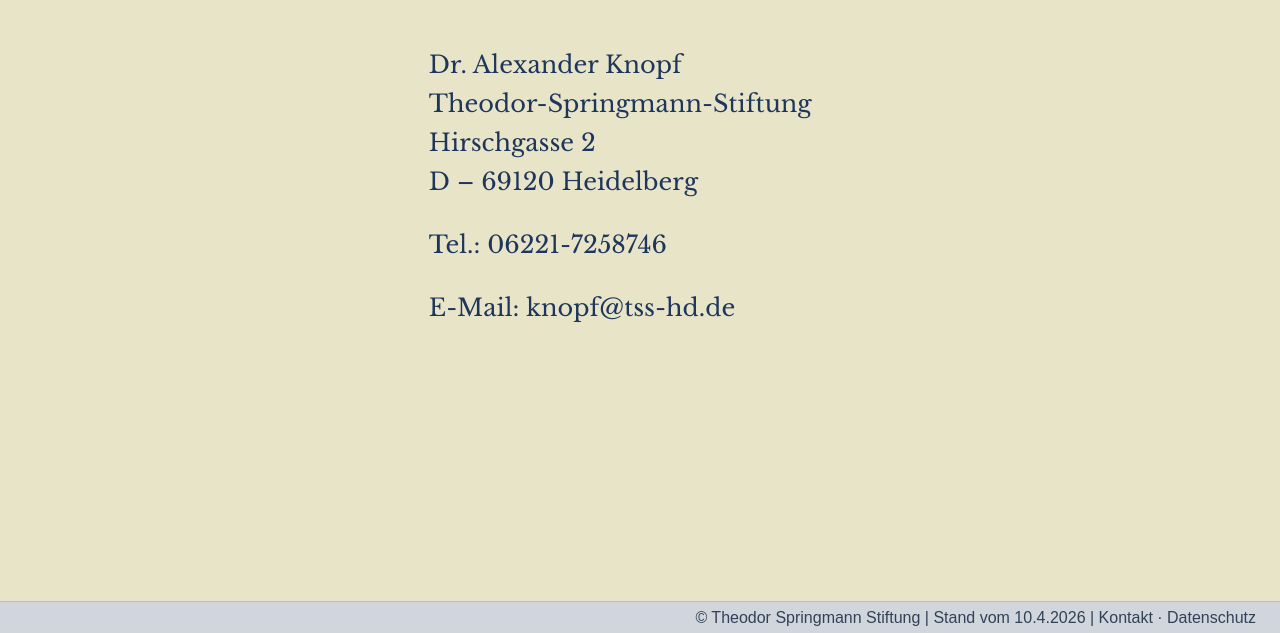
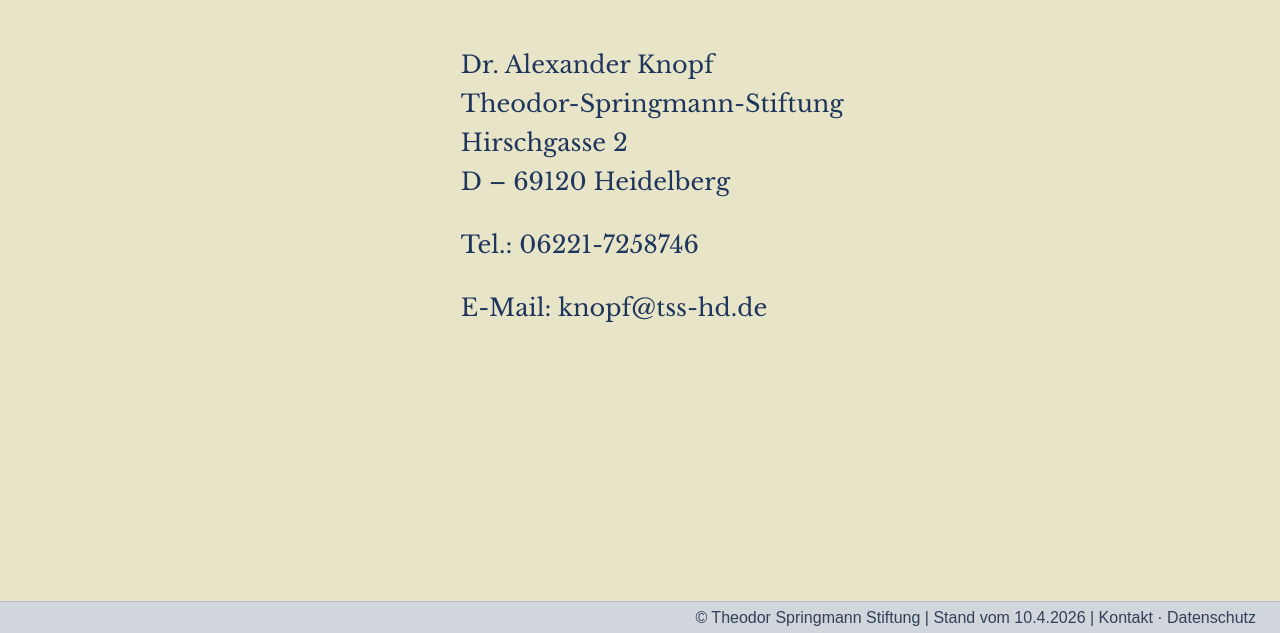
Before and after one commit to Simon-Martens/j-p-hebel, an Astro site: page /kontakt in a window 1280 px wide. Shown: the part 167-800 px from the top of the page. Built offline with nearby package versions, Linux system fonts and the light colour scheme; Astro itself is replaced by a stand-in of ours; a web font is replaced by a local one.

Commit message:
FIX: kontakt- seite

```diff
--- a/src/pages/kontakt.astro
+++ b/src/pages/kontakt.astro
@@ -21,7 +21,10 @@ import Logo from "../components/Logo.astro";
     </header>
 
     <section class="grow px-8 pb-8">
-      <div class="mx-auto max-w-6xl md:pl-[30%]">
+      <div class="flex w-full flex-col gap-8 lg:gap-12 xl:gap-16 md:flex-row">
+        <div class="shrink-0 grow-0 md:w-[30%]"></div>
+
+        <div class="w-full flex flex-col text-main grow w-[60%]">
           <div class="font-serif text-main text-lg leading-relaxed md:text-2xl">
             <p>Dr. Alexander Knopf</p>
             <p>Theodor-Springmann-Stiftung</p>
@@ -31,6 +34,7 @@ import Logo from "../components/Logo.astro";
             <p class="mt-6">E-Mail: knopf@tss-hd.de</p>
           </div>
         </div>
+      </div>
     </section>
 
     <Footer />
```
Lines whose indentation alone changed are shown as unchanged.
